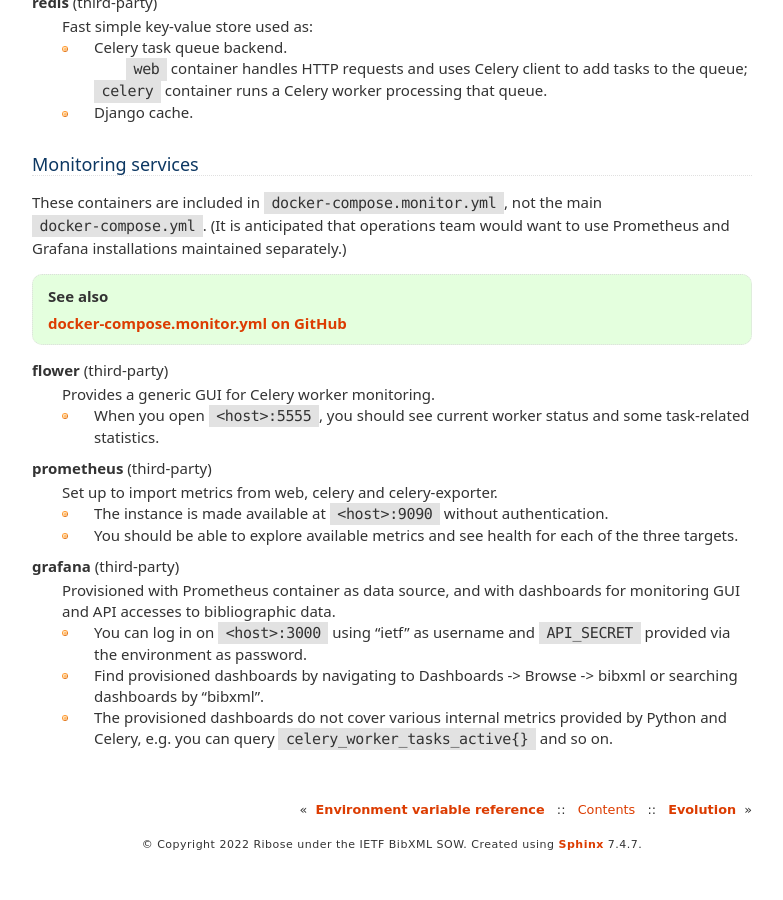
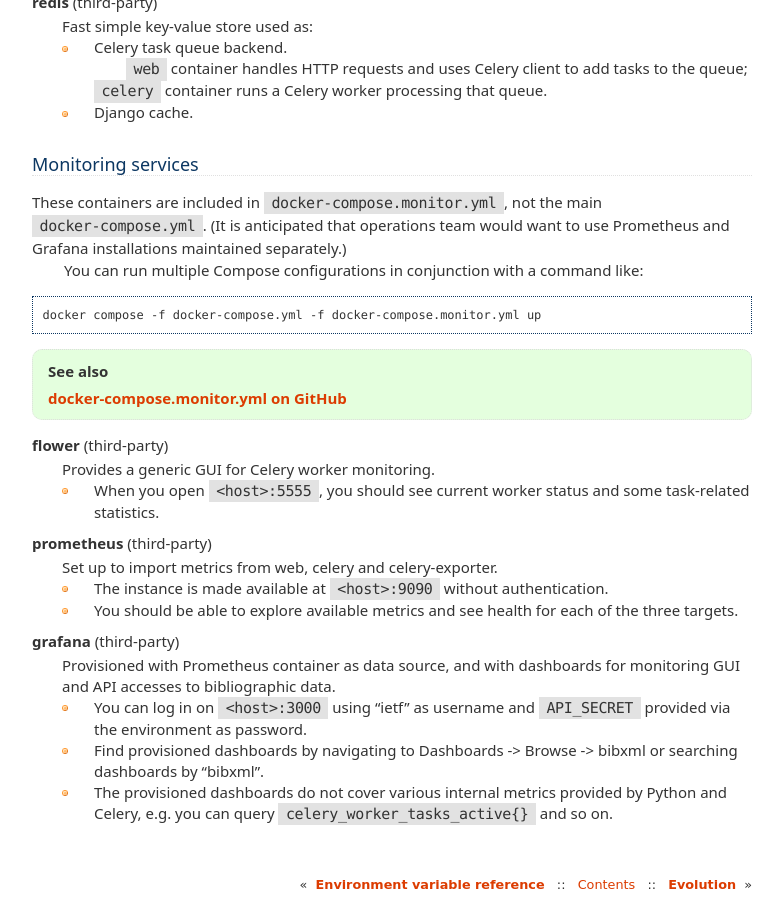
Before and after one commit to ietf-tools/bibxml-service, a Sphinx documentation site: the page built from docs/ref/containers.rst, in a window 1280 px wide and 900 px high, scrolled down 1462 px. Shown: the whole window, without its empty margins (248-1031 px from the left). Built offline with Sphinx 7.4.7, drawn with Linux system fonts in a browser that asks for light colours; pages that are not in the unit, such as notebooks, are missing from menus; before the commit the page ends 2324 px from its top, so only the background shows below that.

Commit message:
docs: provide a command for running multiple Compose configs

```diff
--- a/docs/ref/containers.rst
+++ b/docs/ref/containers.rst
@@ -100,6 +100,11 @@
 that operations team would want to use Prometheus and Grafana
 installations maintained separately.)
 
+You can run multiple Compose configurations in conjunction
+with a command like::
+
+    docker compose -f docker-compose.yml -f docker-compose.monitor.yml up
+
 .. seealso:: :github:`docker-compose.monitor.yml`
 
 **flower** (third-party)
```
